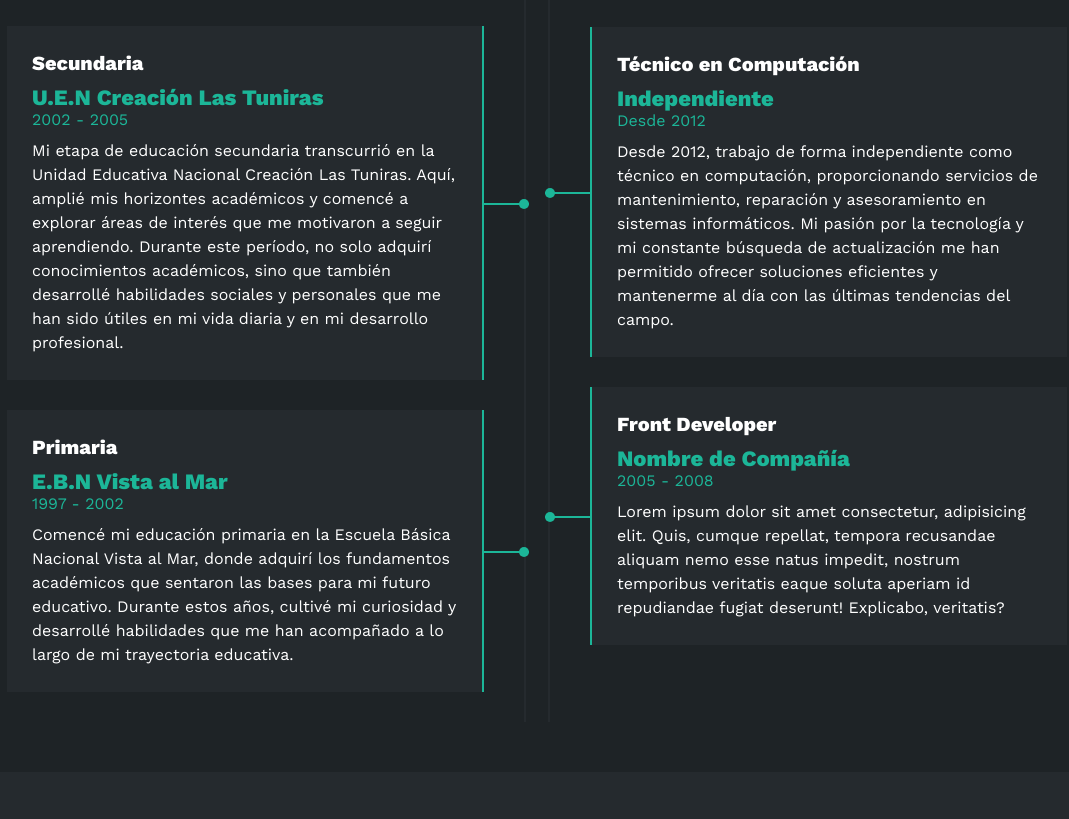
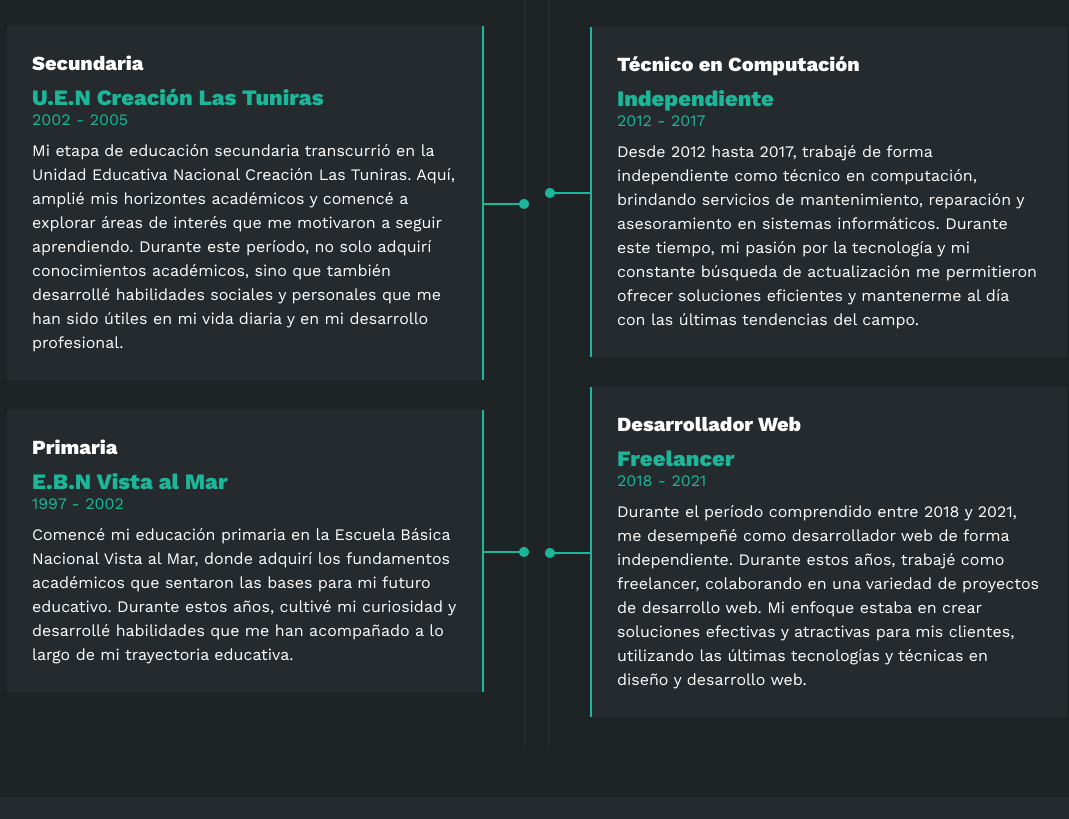
Before and after one commit to joegamers/dev, a plain HTML site: page index.html in a window 1280 px wide. Shown: the part 2658-3477 px from the top of the page, without its empty margins (103-1172 px from the left). Drawn offline with nearby package versions, Linux system fonts and the light colour scheme.

Commit message:
Update index.html

```diff
--- a/index.html
+++ b/index.html
@@ -301,17 +301,17 @@
                     <div class="item der">
                         <h4>Técnico en Computación</h4>
                         <span class="casa">Independiente</span>
-                        <span class="fecha">Desde 2012</span>
-                        <p>Desde 2012, trabajo de forma independiente como técnico en computación, proporcionando servicios de mantenimiento, reparación y asesoramiento en sistemas informáticos. Mi pasión por la tecnología y mi constante búsqueda de actualización me han permitido ofrecer soluciones eficientes y mantenerme al día con las últimas tendencias del campo.</p>
+                        <span class="fecha">2012 - 2017</span>
+                        <p>Desde 2012 hasta 2017, trabajé de forma independiente como técnico en computación, brindando servicios de mantenimiento, reparación y asesoramiento en sistemas informáticos. Durante este tiempo, mi pasión por la tecnología y mi constante búsqueda de actualización me permitieron ofrecer soluciones eficientes y mantenerme al día con las últimas tendencias del campo.</p>
                         <div class="conectord">
                             <div class="circulod"></div>
                         </div>
                     </div>
                     <div class="item der">
-                        <h4>Front Developer</h4>
-                        <span class="casa">Nombre de Compañía</span>
-                        <span class="fecha">2005 - 2008</span>
-                        <p>Lorem ipsum dolor sit amet consectetur, adipisicing elit. Quis, cumque repellat, tempora recusandae aliquam nemo esse natus impedit, nostrum temporibus veritatis eaque soluta aperiam id repudiandae fugiat deserunt! Explicabo, veritatis?</p>
+                        <h4> Desarrollador Web</h4>
+                        <span class="casa">Freelancer</span>
+                        <span class="fecha">2018 - 2021</span>
+                        <p>Durante el período comprendido entre 2018 y 2021, me desempeñé como desarrollador web de forma independiente. Durante estos años, trabajé como freelancer, colaborando en una variedad de proyectos de desarrollo web. Mi enfoque estaba en crear soluciones efectivas y atractivas para mis clientes, utilizando las últimas tecnologías y técnicas en diseño y desarrollo web.</p>
                         <div class="conectord">
                             <div class="circulod"></div>
                         </div>
```
